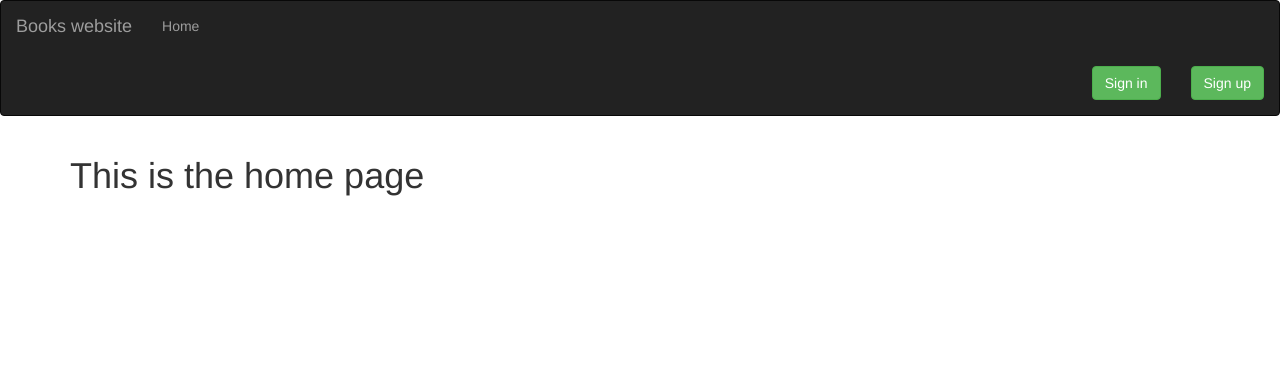
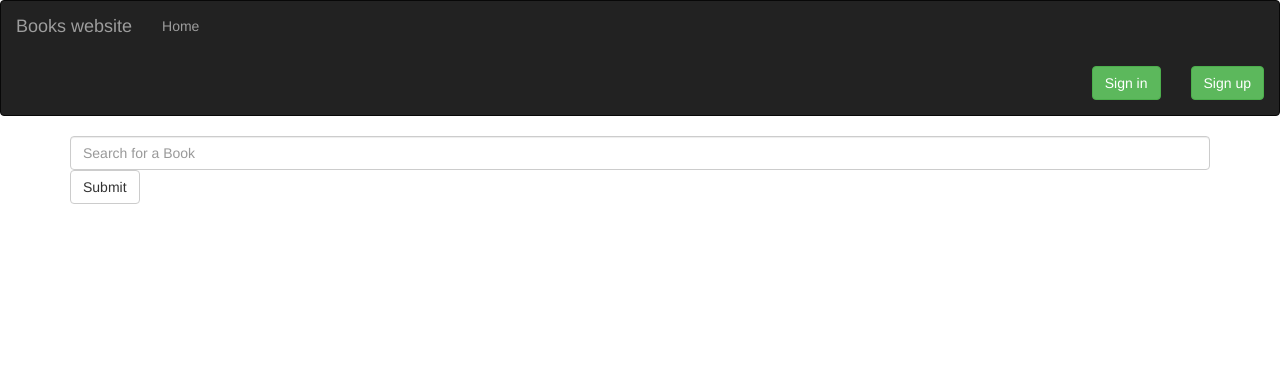
Before and after one commit to kelvinrono/book-api, a Flask app: page / in a window 1280 px wide. Shown: the top 376 px of the page. Run offline with Flask 2, Linux system fonts and the light colour scheme; parts of the project's set-up code (start-up, migrations or seed data) failed here and were passed over; some libraries are stand-ins or nearby versions.

Commit message:
added a form to submit a search in the index templates file

```diff
--- a/app/templates/index.html
+++ b/app/templates/index.html
@@ -9,8 +9,11 @@
 {% endblock %}
 
 <div class="container">
+    <form>
+        <input type="text" name="book_query" placeholder="Search for a Book" class="form-control">
+        <input type="submit"  value="Submit" class="btn btn-default">
+    </form>
 
-<h1>This is the home page</h1>
 </div>
 
 {% endblock%}
```
